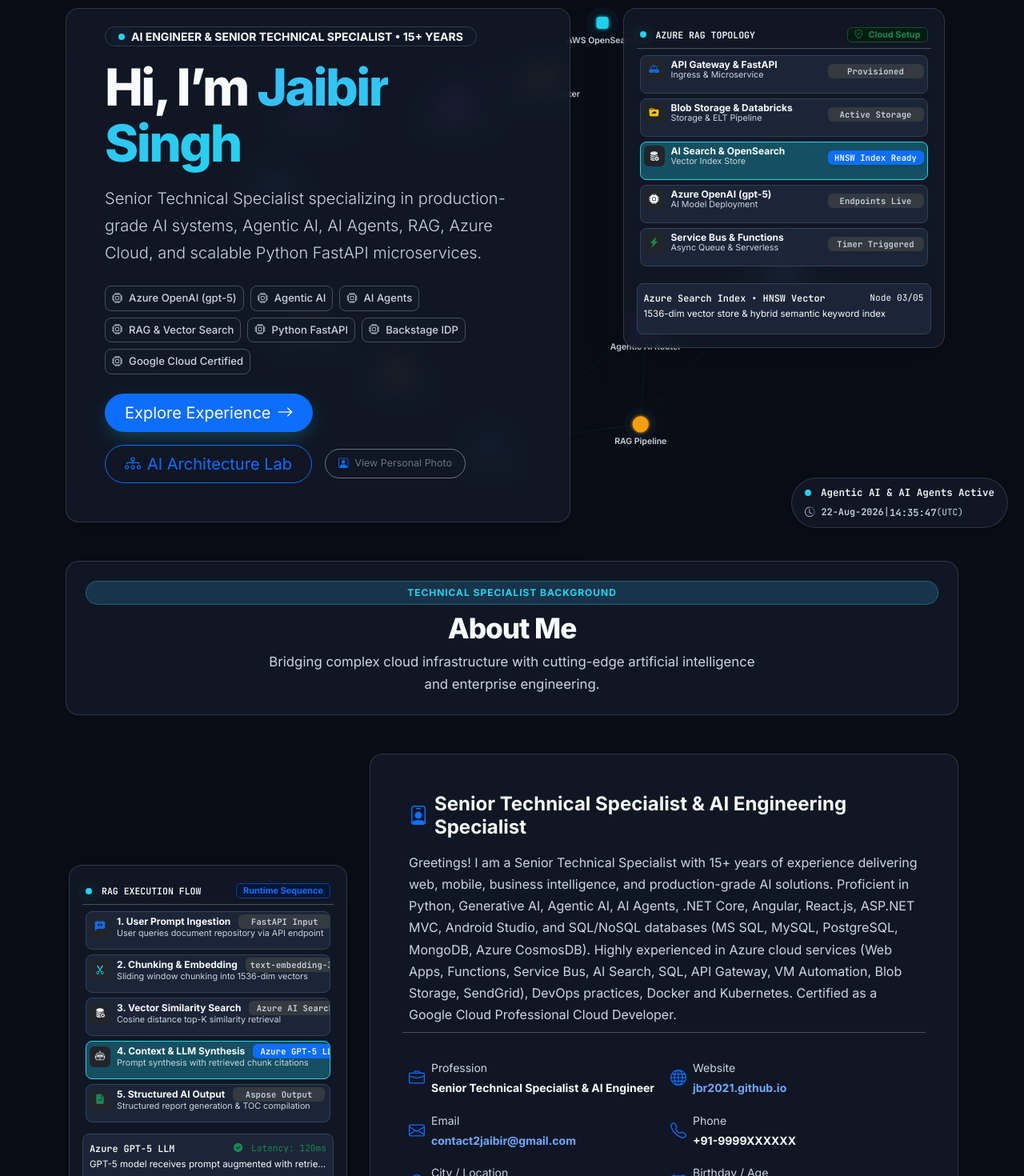
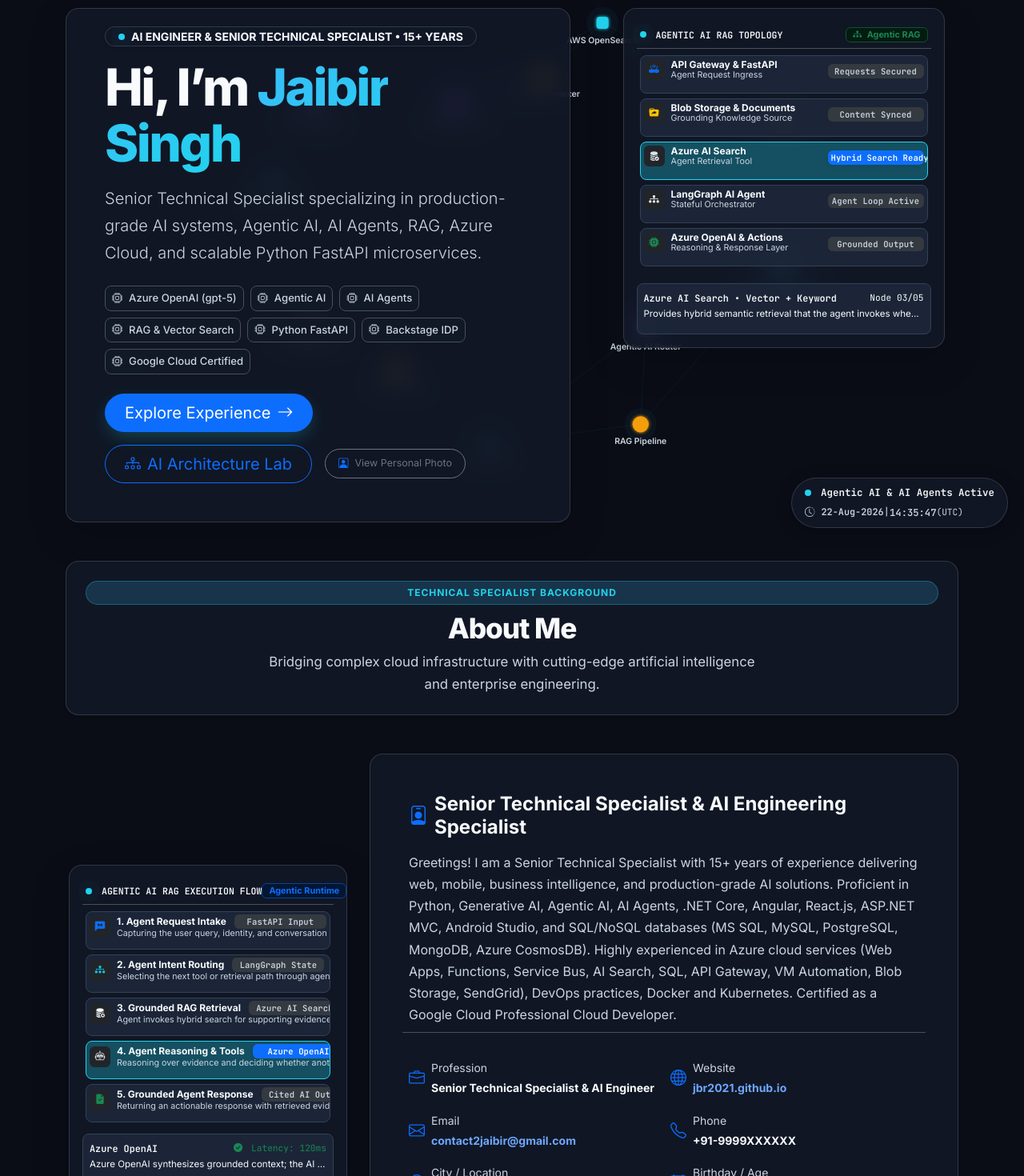
Before and after one commit to jbr2021/jbr2021.github.io, a React (Vite) app: page / in a window 1280 px wide. Shown: the part 120-1590 px from the top of the page at 80% size. Built offline with nearby package versions, Linux system fonts and the light colour scheme.

Commit message:
Transform RAG diagrams into agentic AI flows
Co-authored-by: arena-agent <297053741+arena-agent@users.noreply.github.com>

```diff
--- a/src/components/Hero.jsx
+++ b/src/components/Hero.jsx
@@ -65,10 +65,10 @@
                 <button
                   className="btn btn-sm btn-outline-secondary rounded-pill px-3 py-2 d-inline-flex align-items-center gap-1.5 x-small"
                   onClick={() => setShowPhoto(!showPhoto)}
-                  title="Toggle visual mode between Personal Photo and Azure RAG Cloud Topology Diagram"
+                  title="Toggle visual mode between Personal Photo and Agentic AI RAG Topology Diagram"
                 >
                   <i className={`bi ${showPhoto ? 'bi-diagram-3-fill text-cyan me-2' : 'bi-person-square me-2 text-primary'}`}></i>
-                  <span>{showPhoto ? 'View RAG Topology' : 'View Personal Photo'}</span>
+                  <span>{showPhoto ? 'View Agentic RAG Flow' : 'View Personal Photo'}</span>
                 </button>
               </div>
             </div>
--- a/src/components/RAGResourceSetupDiagram.jsx
+++ b/src/components/RAGResourceSetupDiagram.jsx
@@ -7,52 +7,52 @@
     {
       id: 1,
       title: 'API Gateway & FastAPI',
-      type: 'Ingress & Microservice',
+      type: 'Agent Request Ingress',
       icon: 'bi-router-fill',
       color: 'text-primary',
-      status: 'Provisioned',
+      status: 'Requests Secured',
       tech: 'Python FastAPI • Azure API Mgmt',
-      desc: 'Secured entry point handling OAuth2, rate limits & payload routing'
+      desc: 'Secured entry point that authenticates requests and passes agent context into the workflow.'
     },
     {
       id: 2,
-      title: 'Blob Storage & Databricks',
-      type: 'Storage & ELT Pipeline',
+      title: 'Blob Storage & Documents',
+      type: 'Grounding Knowledge Source',
       icon: 'bi-folder-symlink-fill',
       color: 'text-warning',
-      status: 'Active Storage',
-      tech: 'Azure Blob • PySpark Databricks',
-      desc: 'Raw PDF/Word storage & distributed document extraction'
+      status: 'Content Synced',
+      tech: 'Azure Blob • Document Intelligence',
+      desc: 'Stores source documents and extracts content used to ground agent responses.'
     },
     {
       id: 3,
-      title: 'AI Search & OpenSearch',
-      type: 'Vector Index Store',
+      title: 'Azure AI Search',
+      type: 'Agent Retrieval Tool',
       icon: 'bi-database-fill-check',
       color: 'text-cyan',
-      status: 'HNSW Index Ready',
-      tech: 'Azure Search Index • HNSW Vector',
-      desc: '1536-dim vector store & hybrid semantic keyword index'
+      status: 'Hybrid Search Ready',
+      tech: 'Azure AI Search • Vector + Keyword',
+      desc: 'Provides hybrid semantic retrieval that the agent invokes when evidence is needed.'
     },
     {
       id: 4,
-      title: 'Azure OpenAI (gpt-5)',
-      type: 'AI Model Deployment',
-      icon: 'bi-cpu-fill',
+      title: 'LangGraph AI Agent',
+      type: 'Stateful Orchestrator',
+      icon: 'bi-diagram-3-fill',
       color: 'text-purple',
-      status: 'Endpoints Live',
-      tech: 'GPT-5 Managed Resource • VNet',
-      desc: 'Enterprise deployment in private VNet with zero data retention'
+      status: 'Agent Loop Active',
+      tech: 'LangGraph • StateGraph • Python',
+      desc: 'Routes intent, manages state, selects tools, and coordinates the Agentic AI RAG loop.'
     },
     {
       id: 5,
-      title: 'Service Bus & Functions',
-      type: 'Async Queue & Serverless',
-      icon: 'bi-lightning-charge-fill',
+      title: 'Azure OpenAI & Actions',
+      type: 'Reasoning & Response Layer',
+      icon: 'bi-cpu-fill',
       color: 'text-success',
-      status: 'Timer Triggered',
-      tech: 'Azure Functions • C# / Python',
-      desc: 'Background queue processing & automated report compilation'
+      status: 'Grounded Output',
+      tech: 'Azure OpenAI • Tool Calls',
+      desc: 'Reasons over retrieved evidence, invokes approved actions, and returns a cited response.'
     }
   ];
 
@@ -74,10 +74,10 @@
       <div className="d-flex align-items-center justify-content-between mb-2 pb-1.5 border-bottom px-1" style={{ height: '34px' }}>
         <div className="d-flex align-items-center gap-2 min-width-0">
           <span className="pulse-dot flex-shrink-0 me-1"></span>
-          <span className="fw-bold text-body font-monospace text-uppercase text-truncate" style={{ fontSize: '0.72rem' }}>Azure RAG Topology</span>
+          <span className="fw-bold text-body font-monospace text-uppercase text-truncate" style={{ fontSize: '0.72rem' }}>Agentic AI RAG Topology</span>
         </div>
         <span className="badge bg-success-subtle text-success border border-success-subtle flex-shrink-0 text-nowrap" style={{ fontSize: '0.68rem', padding: '3px 8px' }}>
-          <i className="bi bi-shield-check me-1"></i> Cloud Setup
+          <i className="bi bi-diagram-3-fill me-1"></i> Agentic RAG
         </span>
       </div>
 
--- a/src/components/RAGWorkflowDiagram.jsx
+++ b/src/components/RAGWorkflowDiagram.jsx
@@ -6,48 +6,48 @@
   const ragSteps = [
     {
       id: 1,
-      title: '1. User Prompt Ingestion',
+      title: '1. Agent Request Intake',
       icon: 'bi-chat-left-quote-fill',
       color: 'text-primary',
       badge: 'FastAPI Input',
-      desc: 'User queries document repository via API endpoint',
-      detail: 'REST payload ingested into Python FastAPI router with rate-limiting & auth validation.'
+      desc: 'Capturing the user query, identity, and conversation context',
+      detail: 'FastAPI validates the request and provides the AI Agent with the query and approved session context.'
     },
     {
       id: 2,
-      title: '2. Chunking & Embedding',
-      icon: 'bi-scissors',
+      title: '2. Agent Intent Routing',
+      icon: 'bi-diagram-3-fill',
       color: 'text-info',
-      badge: 'text-embedding-3',
-      desc: 'Sliding window chunking into 1536-dim vectors',
-      detail: 'Overlapping text chunker converts PDF/Word files into 1536-dimensional dense embedding vectors.'
+      badge: 'LangGraph State',
+      desc: 'Selecting the next tool or retrieval path through agent state',
+      detail: 'A LangGraph/StateGraph node evaluates intent, maintains state, and routes the request through the Agentic workflow.'
     },
     {
       id: 3,
-      title: '3. Vector Similarity Search',
+      title: '3. Grounded RAG Retrieval',
       icon: 'bi-database-fill-gear',
       color: 'text-cyan',
       badge: 'Azure AI Search',
-      desc: 'Cosine distance top-K similarity retrieval',
-      detail: 'Hybrid search querying Azure AI Search & OpenSearch using HNSW indexing (cos_sim >= 0.88).'
+      desc: 'Agent invokes hybrid search for supporting evidence',
+      detail: 'The retrieval tool searches approved content with vector and keyword ranking to return relevant, traceable context.'
     },
     {
       id: 4,
-      title: '4. Context & LLM Synthesis',
+      title: '4. Agent Reasoning & Tools',
       icon: 'bi-robot',
       color: 'text-purple',
-      badge: 'Azure GPT-5 LLM',
-      desc: 'Prompt synthesis with retrieved chunk citations',
-      detail: 'GPT-5 model receives prompt augmented with retrieved document context & strict system guardrails.'
+      badge: 'Azure OpenAI',
+      desc: 'Reasoning over evidence and deciding whether another tool call is needed',
+      detail: 'Azure OpenAI synthesizes grounded context; the AI Agent can loop through tools until it has a complete response.'
     },
     {
       id: 5,
-      title: '5. Structured AI Output',
+      title: '5. Grounded Agent Response',
       icon: 'bi-file-earmark-check-fill',
       color: 'text-success',
-      badge: 'Aspose Output',
-      desc: 'Structured report generation & TOC compilation',
-      detail: 'Compiles response into structured 15-section Word/PDF documents with page citations.'
+      badge: 'Cited AI Output',
+      desc: 'Returning an actionable response with retrieved evidence',
+      detail: 'The workflow delivers a concise, policy-aware answer with source context and any approved next-step actions.'
     }
   ];
 
@@ -70,10 +70,10 @@
       <div className="d-flex align-items-center justify-content-between mb-2 pb-1.5 border-bottom px-1" style={{ height: '34px' }}>
         <div className="d-flex align-items-center gap-2 min-width-0">
           <span className="pulse-dot flex-shrink-0 me-1"></span>
-          <span className="fw-bold text-body font-monospace text-uppercase text-truncate" style={{ fontSize: '0.72rem' }}>RAG Execution Flow</span>
+          <span className="fw-bold text-body font-monospace text-uppercase text-truncate" style={{ fontSize: '0.72rem' }}>Agentic AI RAG Execution Flow</span>
         </div>
         <span className="badge bg-primary-subtle text-primary border border-primary-subtle flex-shrink-0 text-nowrap" style={{ fontSize: '0.68rem', padding: '3px 8px' }}>
-          Runtime Sequence
+          Agentic Runtime
         </span>
       </div>
 
```
